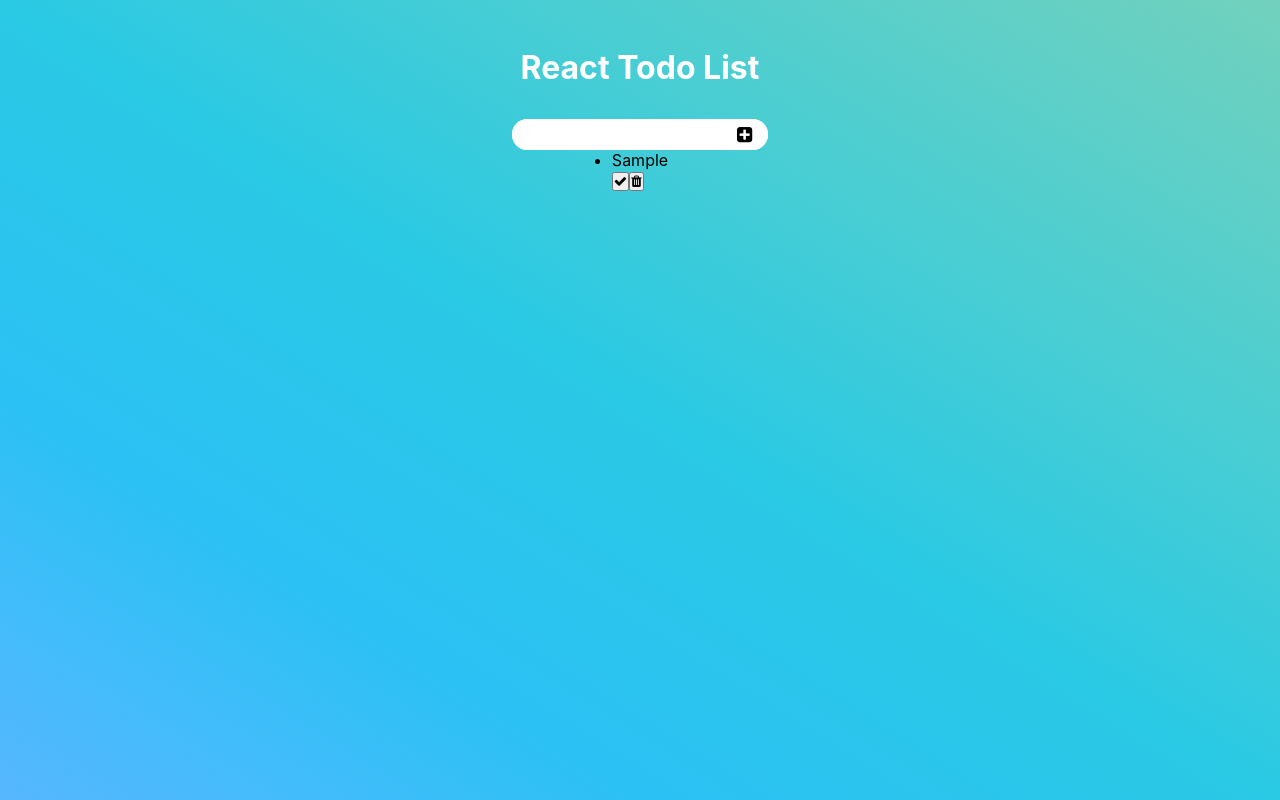
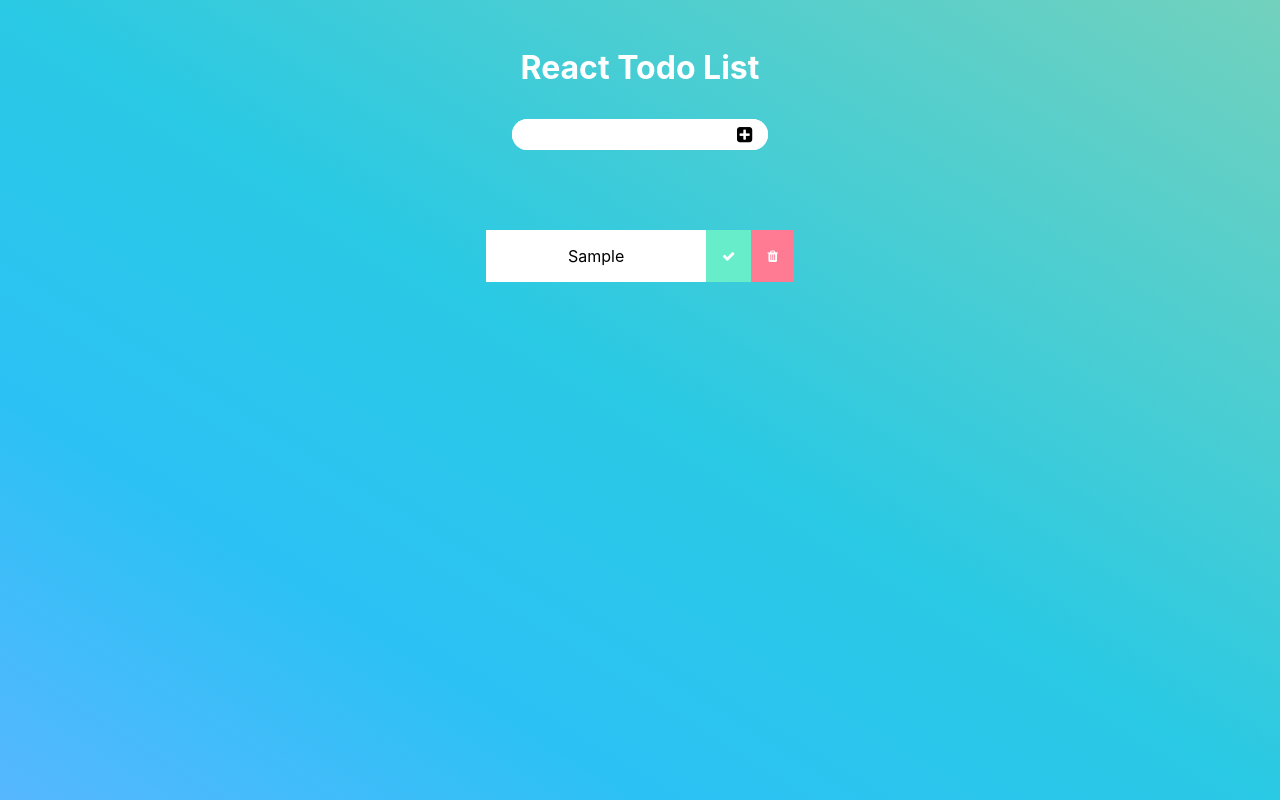
Before and after one commit to ArminWhoCode/react-todo, a React (Create React App) app: page / in a window 1280 px wide. Both pictures are taken after typing "Sample" into the empty fields and a click on the button 744 px from the left and 134 px from the top of the page. Built offline with nearby package versions, Linux system fonts and the light colour scheme.

Commit message:
Styling TodoList and TodoItem

```diff
--- a/src/Components/TodoList/TodoList.jsx
+++ b/src/Components/TodoList/TodoList.jsx
@@ -1,4 +1,5 @@
 import React from "react";
+import "./TodoList.scss";
 import Todo from "./TodoItem/TodoItem";
 
 const TodoList = (props) => {
--- /dev/null
+++ b/src/Components/TodoList/TodoList.scss
@@ -0,0 +1,30 @@
+.Todo {
+  &__list {
+    margin-top: 4rem;
+    display: flex;
+  }
+  &__item {
+    overflow: hidden;
+    margin: 1rem;
+    display: flex;
+    li {
+      list-style: none;
+      background-color: #fff;
+      padding: 1rem;
+      width: 220px;
+      text-align: center;
+    }
+    button {
+      i {
+        color: #fff;
+      }
+      &.compelete {
+        background-color: #68edcb;
+      }
+      border: none;
+      outline: none;
+      padding: 0.5rem 1rem;
+      background-color: #ff7b94;
+    }
+  }
+}
```
